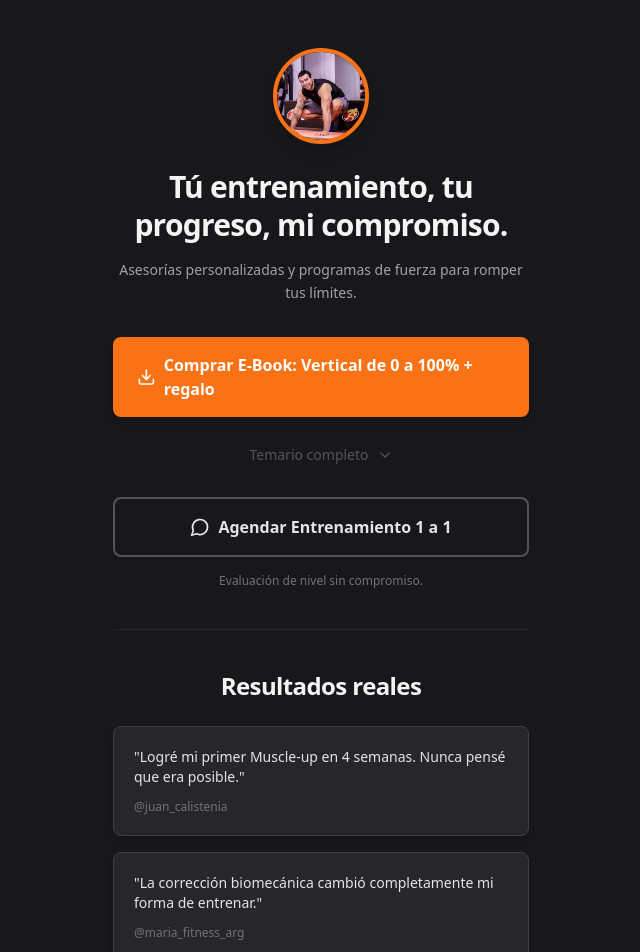
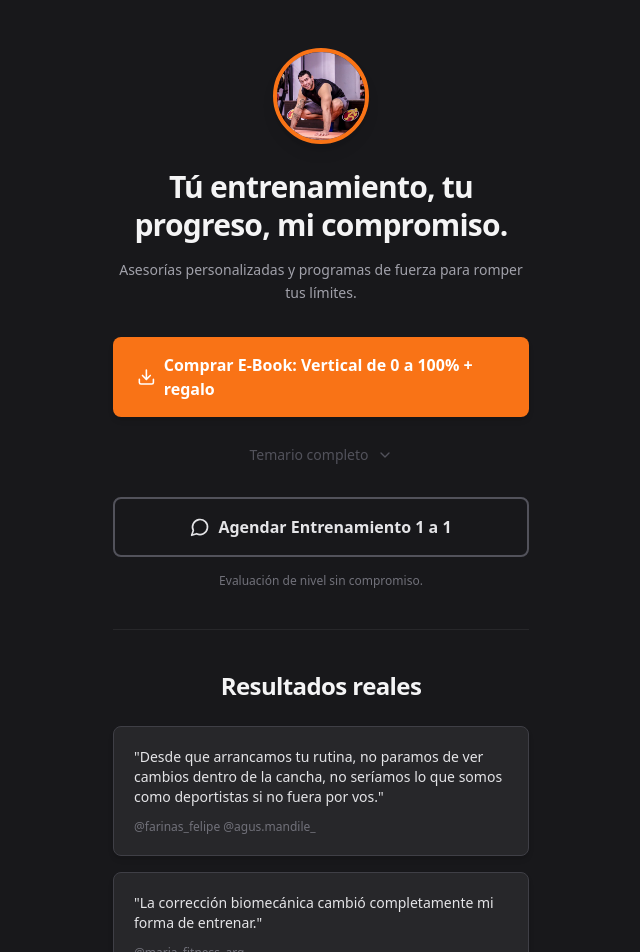
Before and after one commit to Ivo-Bazan-IT/hypeworkout-landing-page, a React (Vite) app: page / in a window 1280 px wide. Shown: the top 952 px of the page, without its empty margins (319-959 px from the left). Built offline with nearby package versions, Linux system fonts and the light colour scheme.

Commit message:
agregué un testimonio de dos alumnos que trabajan en conjunto

```diff
--- a/src/App.tsx
+++ b/src/App.tsx
@@ -154,10 +154,13 @@ export default function TrainerLandingPage() {
             {/* Testimonial Card 1 */}
             <div className="bg-zinc-800 rounded-lg p-5 border border-zinc-700 shadow-md">
               <p className="text-sm text-zinc-200 mb-3">
-                "Logré mi primer Muscle-up en 4 semanas. Nunca pensé que era
-                posible."
+                "Desde que arrancamos tu rutina, no paramos de ver cambios
+                dentro de la cancha, no seríamos lo que somos como deportistas
+                si no fuera por vos."
               </p>
-              <p className="text-xs text-zinc-500">@juan_calistenia</p>
+              <p className="text-xs text-zinc-500">
+                @farinas_felipe @agus.mandile_
+              </p>
             </div>
 
             {/* Testimonial Card 2 */}
```
